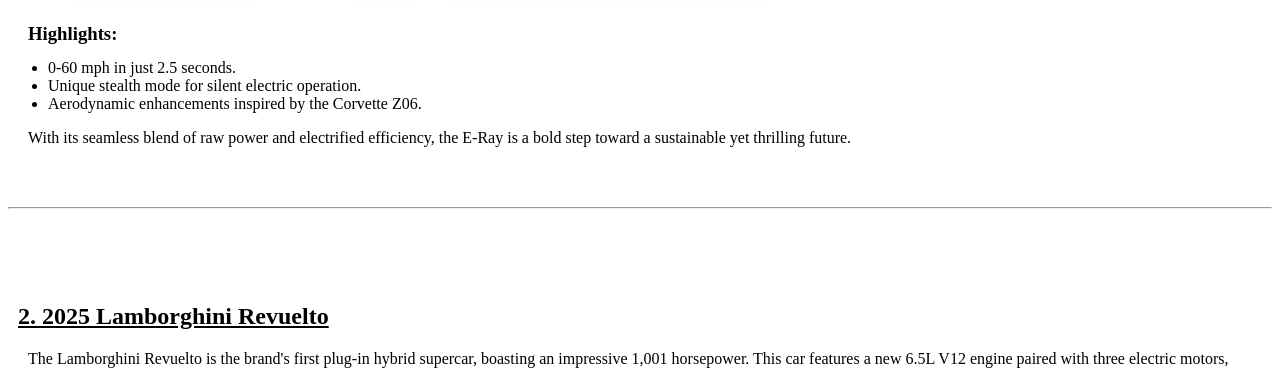
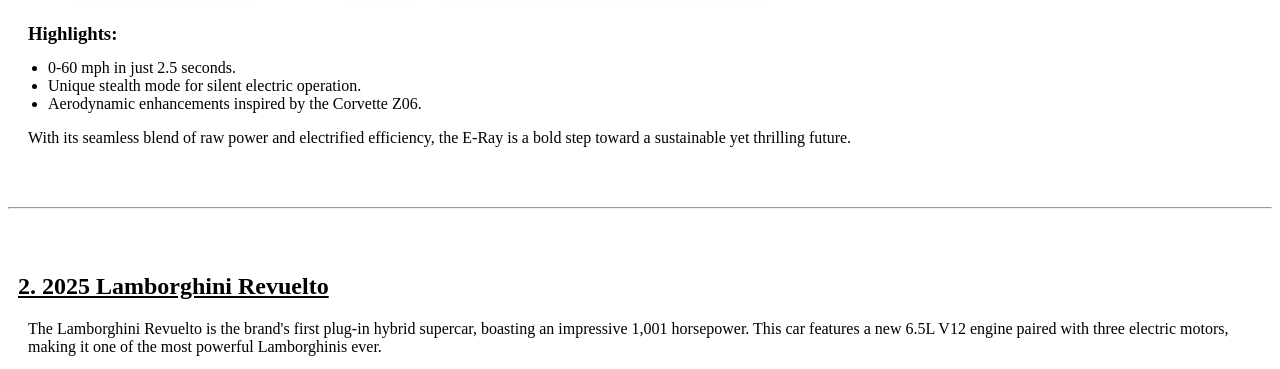
Before and after one commit to thaiga123/cars-blog, a Flask app: page / in a window 1280 px wide. Shown: the part 710-1079 px from the top of the page. Run offline with Flask 3, Linux system fonts and the light colour scheme.

Commit message:
update 3

```diff
--- a/static/styles.css
+++ b/static/styles.css
@@ -29,9 +29,7 @@
     padding-left: 20px;
     padding-right: 20px
 }
-#paragraph-2{
-    padding-top: 30px
-}
+
 #paragraph-1{
     padding-top: 30px
 }
```
